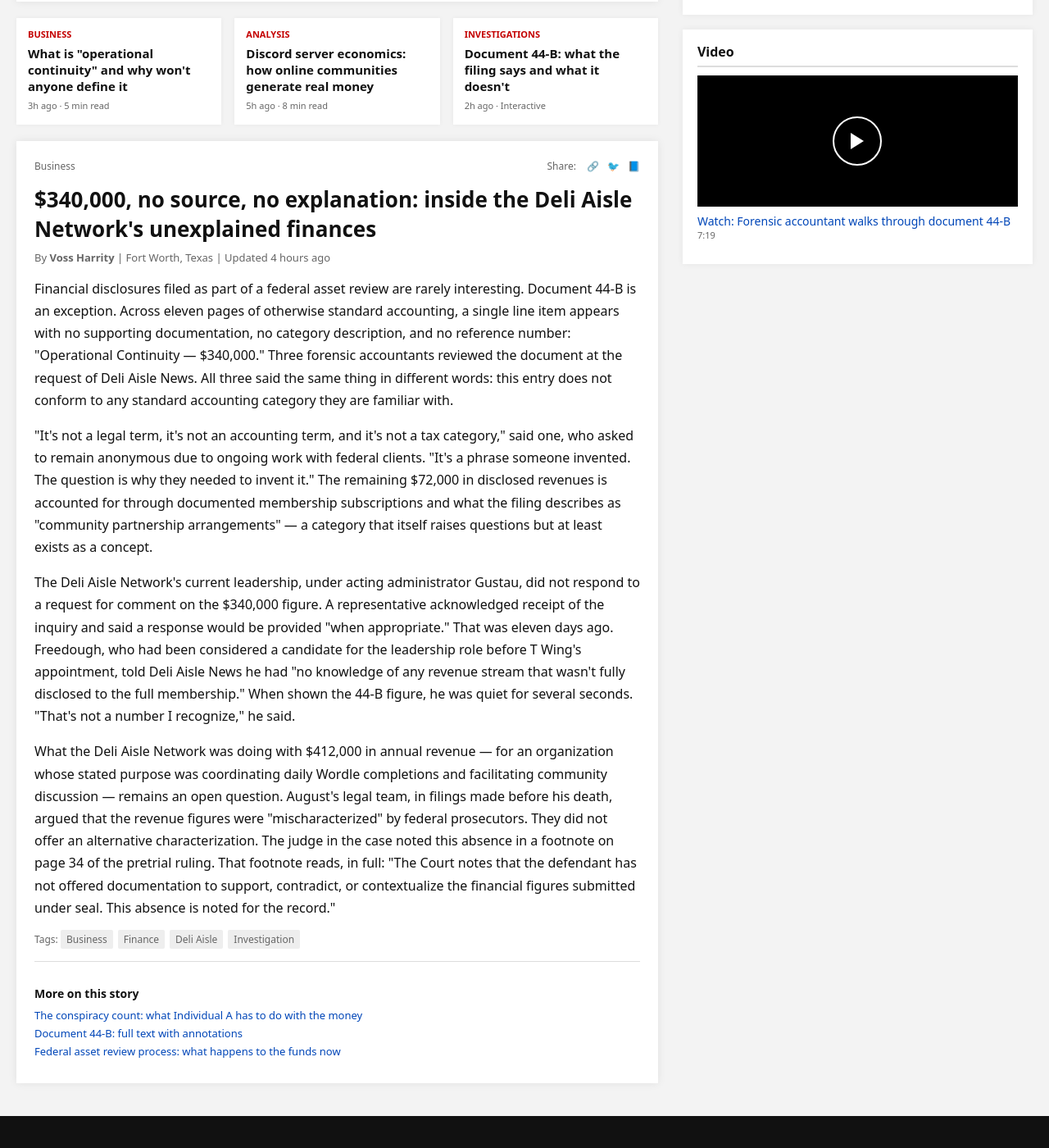
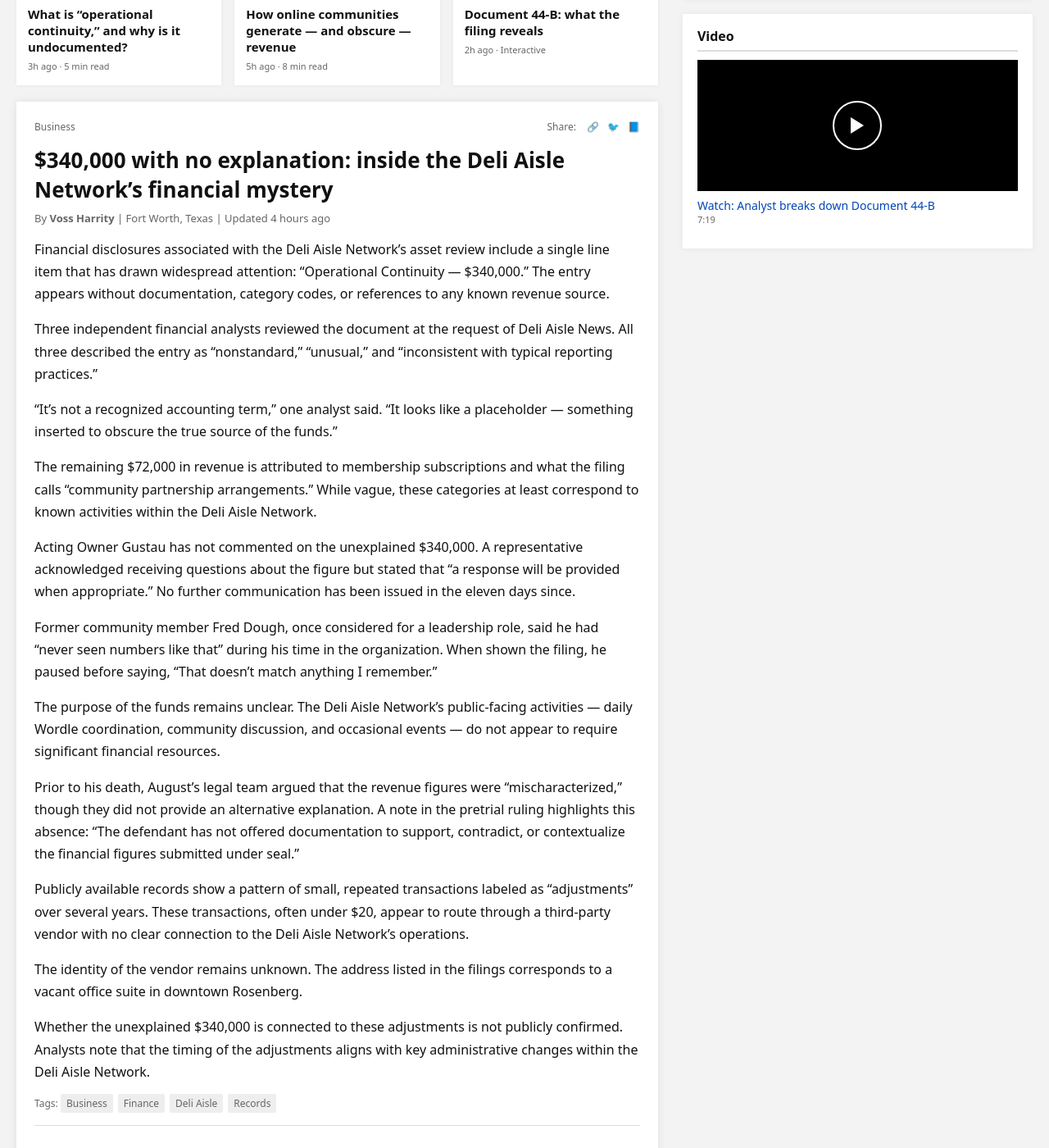
Before and after one commit to NotAnIronman/ARG, a Jekyll site: the page built from pages/business.html, in a window 1280 px wide and 1400 px high, scrolled down 654 px. Shown: the whole window at 82% size. Built offline with Jekyll 4.4.1, drawn with Linux system fonts in a browser that asks for light colours; some of the changed text lies outside the part shown.

Commit message:
Update business.html

```diff
--- a/pages/business.html
+++ b/pages/business.html
@@ -1,7 +1,7 @@
 ---
 layout: default
-title: "Breaking News"
-breaking_headline: "Authorities investigating, as disgraced former Deli Aisle Owner found dead in apparent suicide."
+title: "Business"
+breaking_headline: "The Deli Aisle Network: unexplained revenue and a financial trail that raises more questions than answers."
 show_banner: true
 ---
 
@@ -9,33 +9,33 @@
     <div>
         <article class="hero-card">
             <div class="hero-tag">Business</div>
-            <h2 class="hero-headline">The Deli Aisle Network: from Discord server to federal case study — and the money that doesn't quite add up.</h2>
+            <h2 class="hero-headline">The Deli Aisle Network: from hobbyist community to financial anomaly — and the numbers that don’t add up.</h2>
             <div class="hero-subheadline">
-                A Deli Aisle News investigation into the financial records of the organization reveals a $340,000 line item labeled only "operational continuity" with no further documentation.
+                A review of publicly released financial documents reveals a $340,000 entry labeled only “operational continuity,” with no supporting explanation.
             </div>
             <div class="hero-meta">
                 By <strong>Voss Harrity</strong> | Updated 4 hours ago
             </div>
             <div class="hero-body-preview">
-                The Deli Aisle Network, originally established as a hobbyist community around daily word games, had grown by the time of its founder's arrest into something considerably more structured — with documented membership tiers, an internal administrative hierarchy, and, according to a public financial disclosure filed in August, revenues that no one on the outside can fully account for.
-                The disclosure, filed as document 44-B with the federal court as part of the asset review process, lists total annual revenues of $412,000. It does not explain where $340,000 of that came from.
+                Once a small online community focused on daily word games, the Deli Aisle Network grew into a structured organization with membership tiers, administrative roles, and — according to a recent financial disclosure — revenue far exceeding what its public activities would suggest.
+                The disclosure lists $412,000 in annual revenue. Only $72,000 of that is accounted for.
             </div>
         </article>
 
         <section class="secondary-row">
             <div class="secondary-card">
                 <div class="secondary-tag">Business</div>
-                <div class="secondary-title">What is "operational continuity" and why won't anyone define it</div>
+                <div class="secondary-title">What is “operational continuity,” and why is it undocumented?</div>
                 <div class="secondary-meta">3h ago · 5 min read</div>
             </div>
             <div class="secondary-card">
                 <div class="secondary-tag">Analysis</div>
-                <div class="secondary-title">Discord server economics: how online communities generate real money</div>
+                <div class="secondary-title">How online communities generate — and obscure — revenue</div>
                 <div class="secondary-meta">5h ago · 8 min read</div>
             </div>
             <div class="secondary-card">
-                <div class="secondary-tag">Investigations</div>
-                <div class="secondary-title">Document 44-B: what the filing says and what it doesn't</div>
+                <div class="secondary-tag">Records</div>
+                <div class="secondary-title">Document 44-B: what the filing reveals</div>
                 <div class="secondary-meta">2h ago · Interactive</div>
             </div>
         </section>
@@ -46,40 +46,68 @@
                 <div class="share-icons">Share: <span>🔗</span><span>🐦</span><span>📘</span></div>
             </div>
 
-            <h1>$340,000, no source, no explanation: inside the Deli Aisle Network's unexplained finances</h1>
+            <h1>$340,000 with no explanation: inside the Deli Aisle Network’s financial mystery</h1>
             <div class="byline">By <strong>Voss Harrity</strong> | Fort Worth, Texas | Updated 4 hours ago</div>
 
             <p>
-                Financial disclosures filed as part of a federal asset review are rarely interesting. Document 44-B is an exception. Across eleven pages of otherwise standard accounting, a single line item appears with no supporting documentation, no category description, and no reference number: "Operational Continuity — $340,000."
-                Three forensic accountants reviewed the document at the request of Deli Aisle News. All three said the same thing in different words: this entry does not conform to any standard accounting category they are familiar with.
+                Financial disclosures associated with the Deli Aisle Network’s asset review include a single line item that has drawn widespread attention: “Operational Continuity — $340,000.” The entry appears without documentation, category codes, or references to any known revenue source.
             </p>
 
             <p>
-                "It's not a legal term, it's not an accounting term, and it's not a tax category," said one, who asked to remain anonymous due to ongoing work with federal clients. "It's a phrase someone invented. The question is why they needed to invent it."
-                The remaining $72,000 in disclosed revenues is accounted for through documented membership subscriptions and what the filing describes as "community partnership arrangements" — a category that itself raises questions but at least exists as a concept.
-            </p>
-
-            <!-- 44-B cross-reference: the signatory on page 9 is not August. the name is partially redacted. three letters visible: G-U-S -->
-
-            <p>
-                The Deli Aisle Network's current leadership, under acting administrator Gustau, did not respond to a request for comment on the $340,000 figure. A representative acknowledged receipt of the inquiry and said a response would be provided "when appropriate." That was eleven days ago.
-                Freedough, who had been considered a candidate for the leadership role before T Wing's appointment, told Deli Aisle News he had "no knowledge of any revenue stream that wasn't fully disclosed to the full membership." When shown the 44-B figure, he was quiet for several seconds. "That's not a number I recognize," he said.
+                Three independent financial analysts reviewed the document at the request of Deli Aisle News. All three described the entry as “nonstandard,” “unusual,” and “inconsistent with typical reporting practices.”
             </p>
 
             <p>
-                What the Deli Aisle Network was doing with $412,000 in annual revenue — for an organization whose stated purpose was coordinating daily Wordle completions and facilitating community discussion — remains an open question. August's legal team, in filings made before his death, argued that the revenue figures were "mischaracterized" by federal prosecutors. They did not offer an alternative characterization. The judge in the case noted this absence in a footnote on page 34 of the pretrial ruling.
-                That footnote reads, in full: "The Court notes that the defendant has not offered documentation to support, contradict, or contextualize the financial figures submitted under seal. This absence is noted for the record."
+                “It’s not a recognized accounting term,” one analyst said. “It looks like a placeholder — something inserted to obscure the true source of the funds.”
+            </p>
+
+            <p>
+                The remaining $72,000 in revenue is attributed to membership subscriptions and what the filing calls “community partnership arrangements.” While vague, these categories at least correspond to known activities within the Deli Aisle Network.
+            </p>
+
+            <!-- DOCUMENT 44-B: SIGNATORY INITIALS MATCH GUSTAU — SEE PAGE 9 -->
+
+            <p>
+                Acting Owner Gustau has not commented on the unexplained $340,000. A representative acknowledged receiving questions about the figure but stated that “a response will be provided when appropriate.” No further communication has been issued in the eleven days since.
+            </p>
+
+            <p>
+                Former community member Fred Dough, once considered for a leadership role, said he had “never seen numbers like that” during his time in the organization. When shown the filing, he paused before saying, “That doesn’t match anything I remember.”
+            </p>
+
+            <p>
+                The purpose of the funds remains unclear. The Deli Aisle Network’s public-facing activities — daily Wordle coordination, community discussion, and occasional events — do not appear to require significant financial resources.
+            </p>
+
+            <p>
+                Prior to his death, August’s legal team argued that the revenue figures were “mischaracterized,” though they did not provide an alternative explanation. A note in the pretrial ruling highlights this absence: “The defendant has not offered documentation to support, contradict, or contextualize the financial figures submitted under seal.”
+            </p>
+
+            <!-- INTERNAL NOTE: "ADJUSTMENTS" SPIKE BETWEEN APRIL 3–17 — CROSS-REFERENCE WITH INVESTIGATION PAGE -->
+
+            <p>
+                Publicly available records show a pattern of small, repeated transactions labeled as “adjustments” over several years. These transactions, often under $20, appear to route through a third-party vendor with no clear connection to the Deli Aisle Network’s operations.
+            </p>
+
+            <p>
+                The identity of the vendor remains unknown. The address listed in the filings corresponds to a vacant office suite in downtown Rosenberg.
+            </p>
+
+            <!-- ADDRESS MATCHES SHELL COMPANY REGISTRATION — SEE COMMENT IN INVESTIGATION PAGE -->
+
+            <p>
+                Whether the unexplained $340,000 is connected to these adjustments is not publicly confirmed. Analysts note that the timing of the adjustments aligns with key administrative changes within the Deli Aisle Network.
             </p>
 
             <div class="article-tags">
-                Tags: <span>Business</span><span>Finance</span><span>Deli Aisle</span><span>Investigation</span>
+                Tags: <span>Business</span><span>Finance</span><span>Deli Aisle</span><span>Records</span>
             </div>
 
             <div class="more-on-story">
                 <h4>More on this story</h4>
-                <a href="politics.html">The conspiracy count: what Individual A has to do with the money</a>
-                <a href="soon.html">Document 44-B: full text with annotations</a>
-                <a href="us.html">Federal asset review process: what happens to the funds now</a>
+                <a href="investigation.html">Inside the investigation</a>
+                <a href="background.html">Timeline of events</a>
+                <a href="soon.html">Document 44-B: annotated version</a>
             </div>
         </article>
     </div>
@@ -87,16 +115,18 @@
     <aside class="right-column">
         <section class="panel">
             <h3>Latest</h3>
-            <div class="list-item"><a href="#">Gustau's office still hasn't responded — day 11</a><span>Just now</span></div>
-            <div class="list-item"><a href="#">Federal court requests additional financial documentation</a><span>3h ago</span></div>
-            <div class="list-item"><a href="#">Freedough: "That's not a number I recognize"</a><span>5h ago</span></div>
+            <div class="list-item"><a href="#">Gustau’s office still has not responded — day 11</a><span>Just now</span></div>
+            <div class="list-item"><a href="#">Court requests additional financial documentation</a><span>3h ago</span></div>
+            <div class="list-item"><a href="#">Fred Dough: “That’s not a number I recognize”</a><span>5h ago</span></div>
         </section>
+
         <section class="panel">
             <h3>Most Read</h3>
-            <div class="list-item"><a href="#">What $412,000 buys in the world of private online communities</a><span>Feature</span></div>
-            <div class="list-item"><a href="#">The footnote on page 34 that nobody talked about</a><span>Analysis</span></div>
-            <div class="list-item"><a href="#">Opinion: Follow the money. It usually works.</a><span>Opinion</span></div>
+            <div class="list-item"><a href="#">What $412,000 means for a private online community</a><span>Feature</span></div>
+            <div class="list-item"><a href="#">The overlooked footnote in the financial ruling</a><span>Analysis</span></div>
+            <div class="list-item"><a href="#">Opinion: Follow the money</a><span>Opinion</span></div>
         </section>
+
         <section class="panel">
             <h3>Video</h3>
             <div style="background:#000;height:160px;margin-bottom:8px;position:relative;">
@@ -104,7 +134,7 @@
                     <div style="width:0;height:0;border-left:16px solid #fff;border-top:10px solid transparent;border-bottom:10px solid transparent;"></div>
                 </div>
             </div>
-            <div class="list-item"><a href="#">Watch: Forensic accountant walks through document 44-B</a><span>7:19</span></div>
+            <div class="list-item"><a href="#">Watch: Analyst breaks down Document 44-B</a><span>7:19</span></div>
         </section>
     </aside>
 </div>
```
